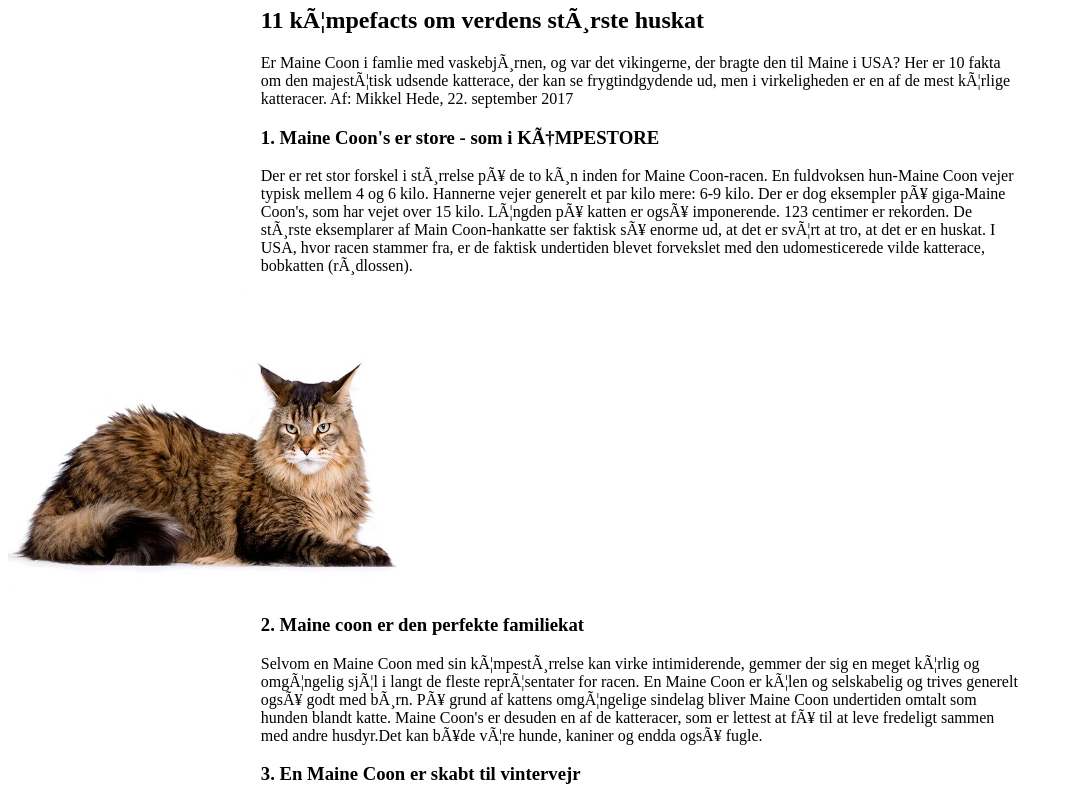
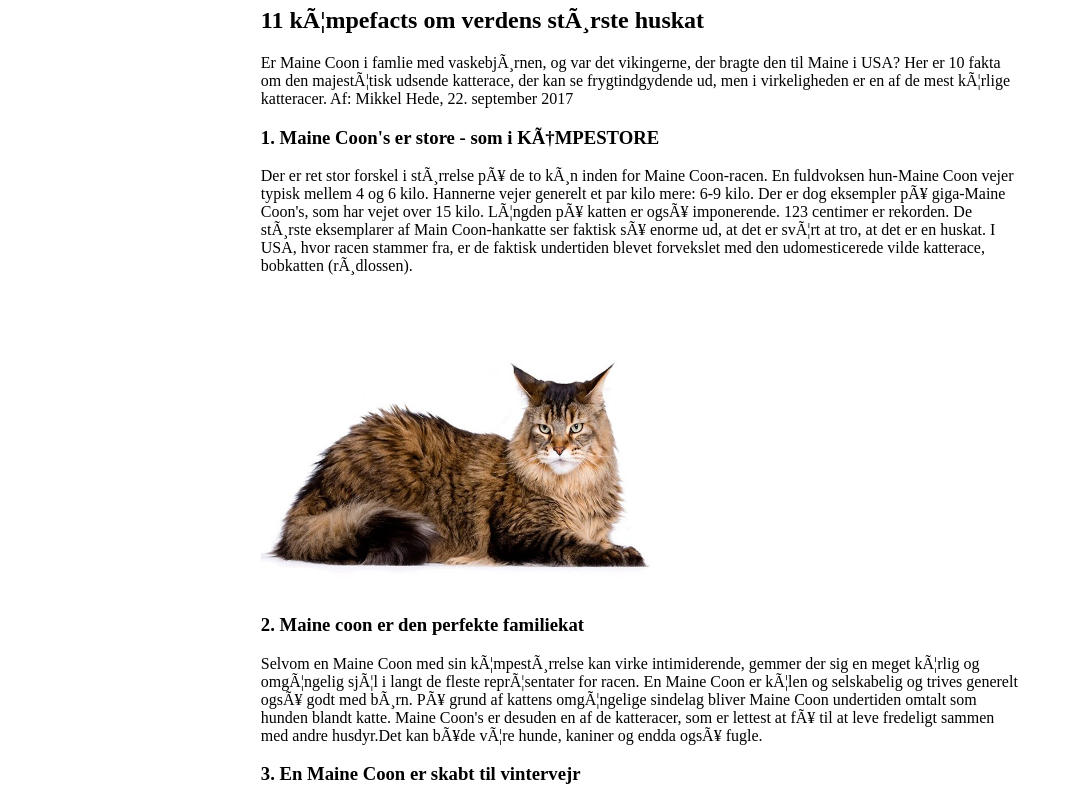
Before and after one commit to Lasse-HTX/Lasse-HTX.github.io, a plain HTML site: page om-maine-coon.html in a window 1280 px wide. Shown: the part 73-874 px from the top of the page, without its empty margins (0-1073 px from the left). Drawn offline with Linux system fonts and the light colour scheme.

Commit message:
Marginer

```diff
--- a/om-maine-coon.html
+++ b/om-maine-coon.html
@@ -6,7 +6,7 @@
     <title>Maine-coon</title>
     <h1>Maine Coon</h1>
     <style>
-        h2,h3,p{margin-left:20%;margin-right:20%;}
+        h1,h2,h3,p,img{margin-left:20%;margin-right:20%;}
     </style>
 </head>
 
```
